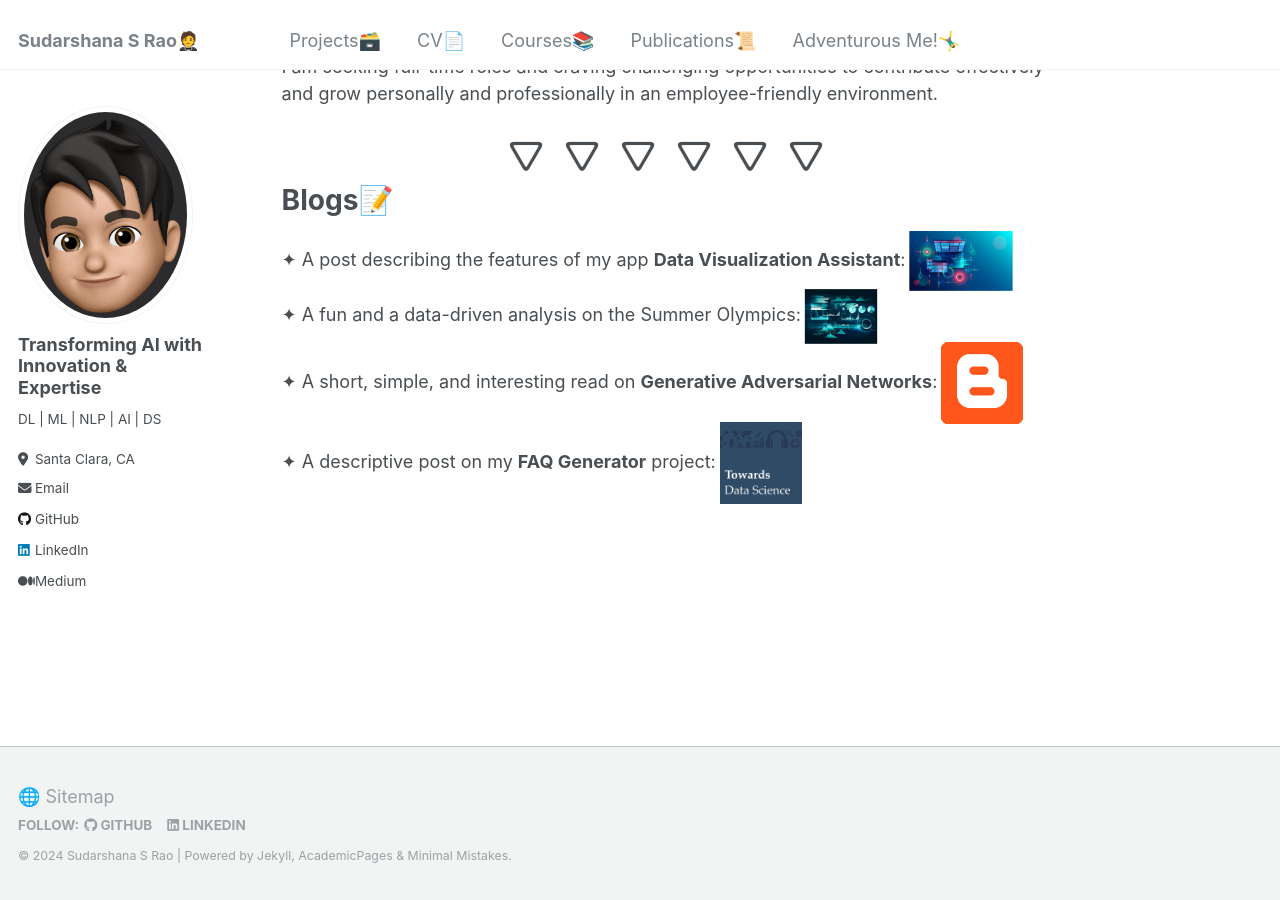
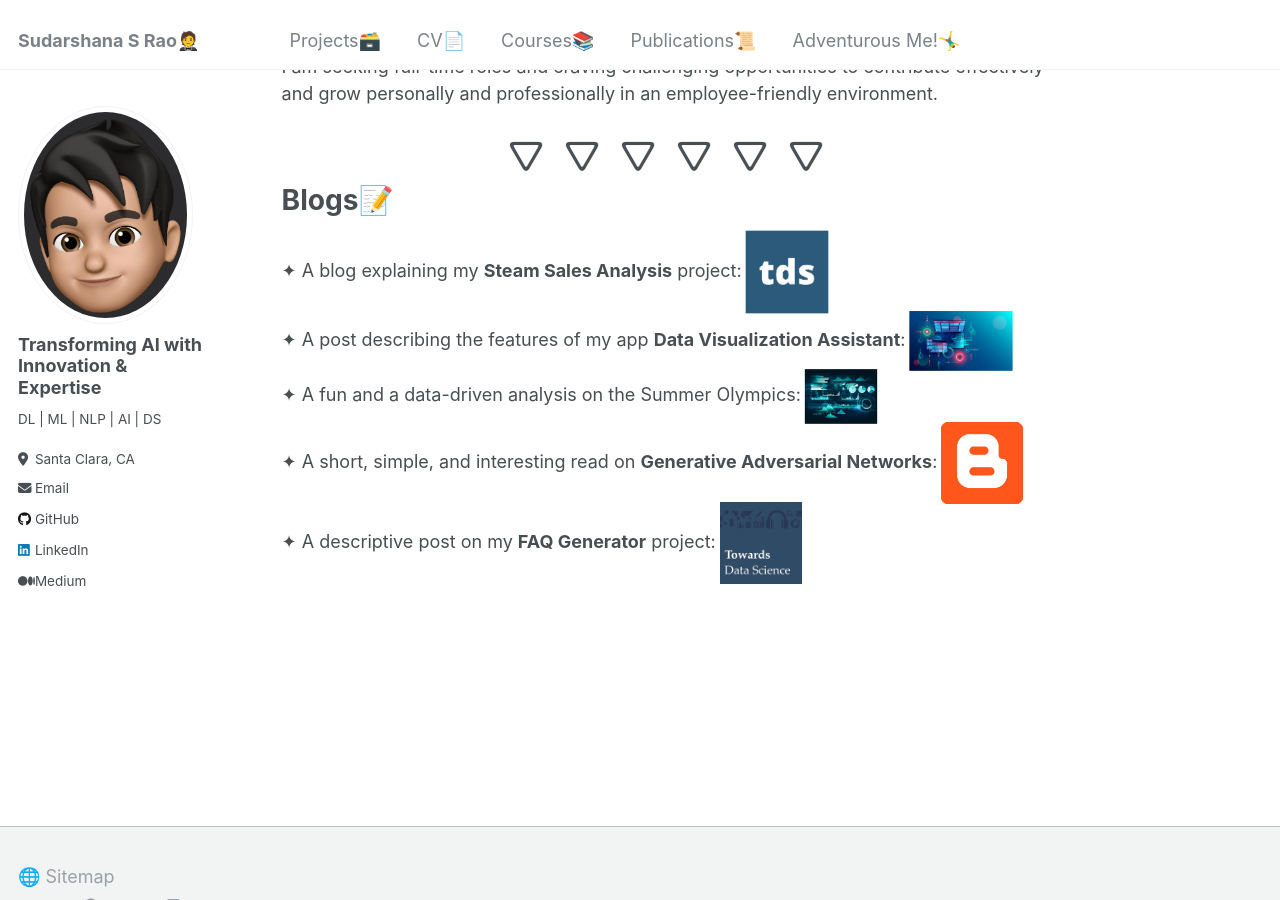
Before and after one commit to SudarshanaSRao/SudarshanaSRao.github.io, a Jekyll site: the page built from _pages/about.md, in a window 1280 px wide and 900 px high, scrolled down 466 px. Built offline with Jekyll 4.4.1, drawn with Linux system fonts in a browser that asks for light colours.

Commit message:
Update about.md

```diff
--- a/_pages/about.md
+++ b/_pages/about.md
@@ -139,6 +139,14 @@ I am seeking full-time roles and craving challenging opportunities to contribute
 # Blogs📝
 <div class="flexcontainer">
   <div>
+    <span>✦ A blog explaining my <strong>Steam Sales Analysis</strong> project:</span> <a href="https://medium.com/@sudarshanasrao/steam-sales-insight-data-driven-analysis-and-visualization-pipeline-803862e5f555" onclick="trackOutboundLink(this);">
+      <img class="pulse" height="30px" src="/images/tds_logo.png" width="80px">
+    </a>
+  </div>
+</div>
+
+<div class="flexcontainer">
+  <div>
     <span>✦ A post describing the features of my app <strong>Data Visualization Assistant</strong>:</span> <a href="https://medium.com/@sudarshanasrao/introducing-the-file-conversational-assistant-revolutionizing-document-interaction-with-ai-bf878e5c9ed5" onclick="trackOutboundLink(this);">
       <img class="pulse" height="30px" src="/images/webapp.jpeg" width="100px">
     </a>
```
